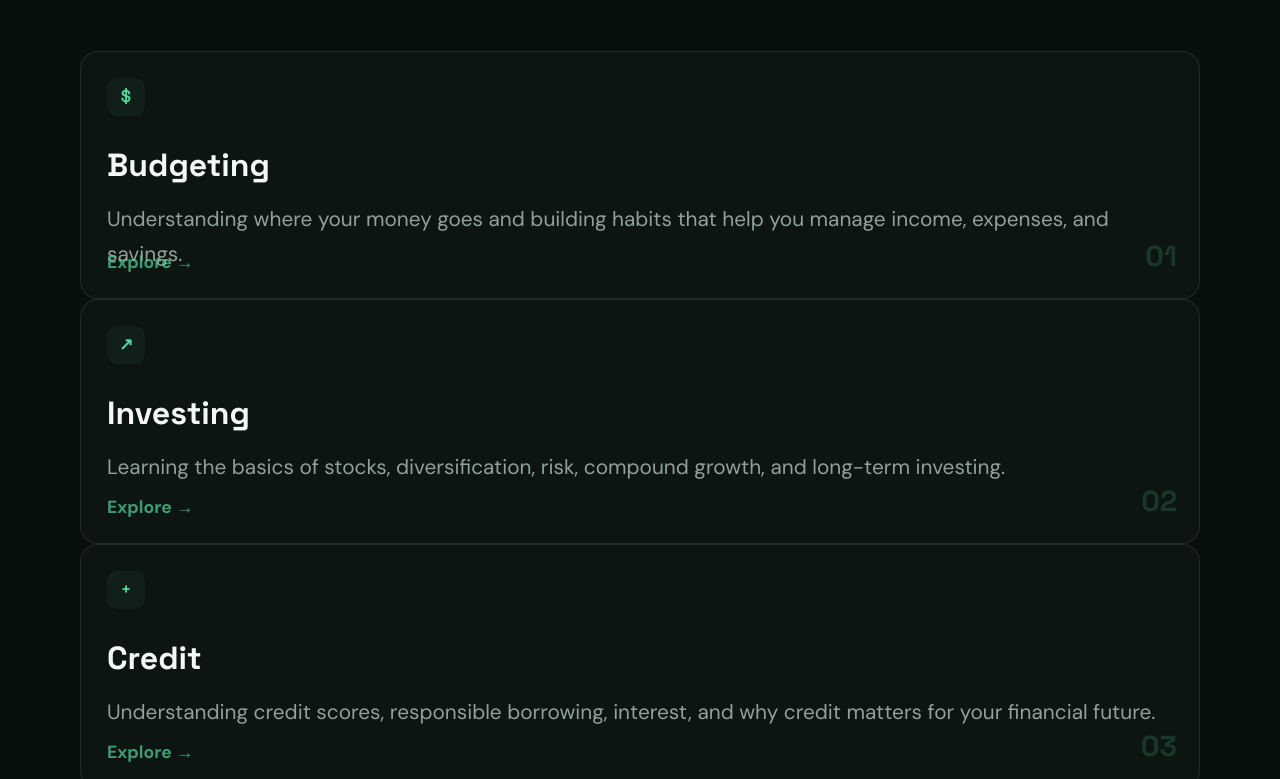
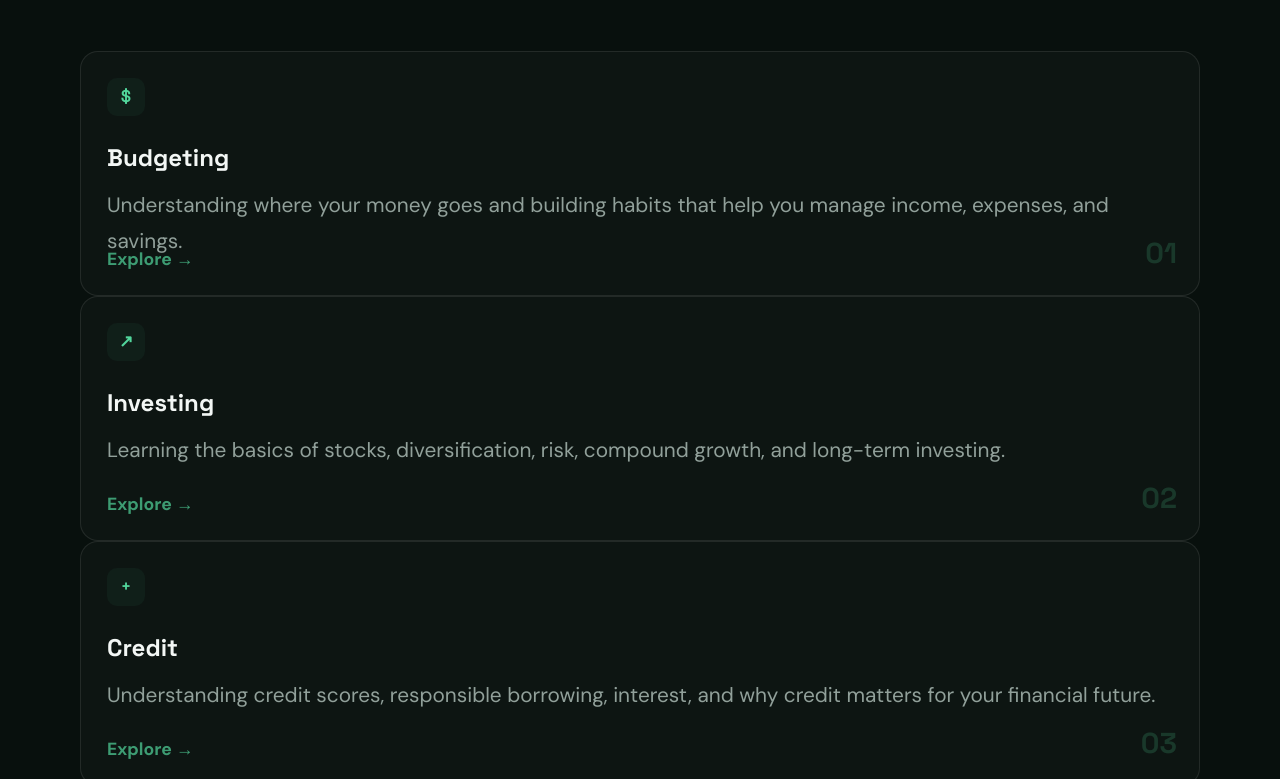
Before and after one commit to britainlay/Website, a plain HTML site: page index.html in a window 1280 px wide. Shown: the part 4760-5539 px from the top of the page. Drawn offline with Linux system fonts and the light colour scheme; files whose address does not match are found by name.

Commit message:
Update style.css

```diff
--- a/style.css
+++ b/style.css
@@ -1053,7 +1053,7 @@ button {
         "Space Grotesk",
         sans-serif;
     font-size:
-        2rem;
+        1.5rem;
 }
 
 
```
